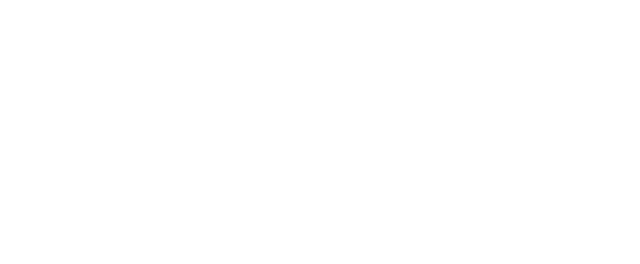
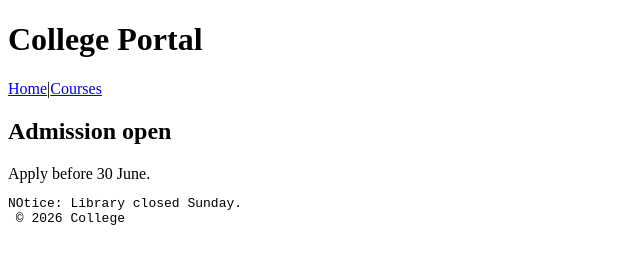
Before and after one commit to utkarshsingh93110-stack/WDW_0066REPO, a plain HTML site: page Web Designing Workshop Assignment/Assignment 4 Semantic and Non-Semantic Elements/index.html in a window 1280 px wide. Shown: the whole page, without its empty margins (0-640 px from the left). Drawn offline with Linux system fonts and the light colour scheme.

Commit message:
Complete Assignment 4 Semantic and Non-Semantic Elements

```diff
--- a/Web Designing Workshop Assignment/Assignment 4 Semantic and Non-Semantic Elements/index.html
+++ b/Web Designing Workshop Assignment/Assignment 4 Semantic and Non-Semantic Elements/index.html
@@ -6,6 +6,14 @@
     <title>Assignment 4 Semantic and Non-Semantic Elements</title>
 </head>
 <body>
-
-</body>
+    <div class="container">
+        <h1>College Portal</h1>
+<a href="#">Home</a>|<a href="#">Courses</a>
+<h2>Admission open</h2>
+<span>Apply before 30 June.</span>
+<pre>NOtice: Library closed Sunday.
+ &copy; 2026 College
+</pre>
+    </div>
+    </body>
 </html>
```
